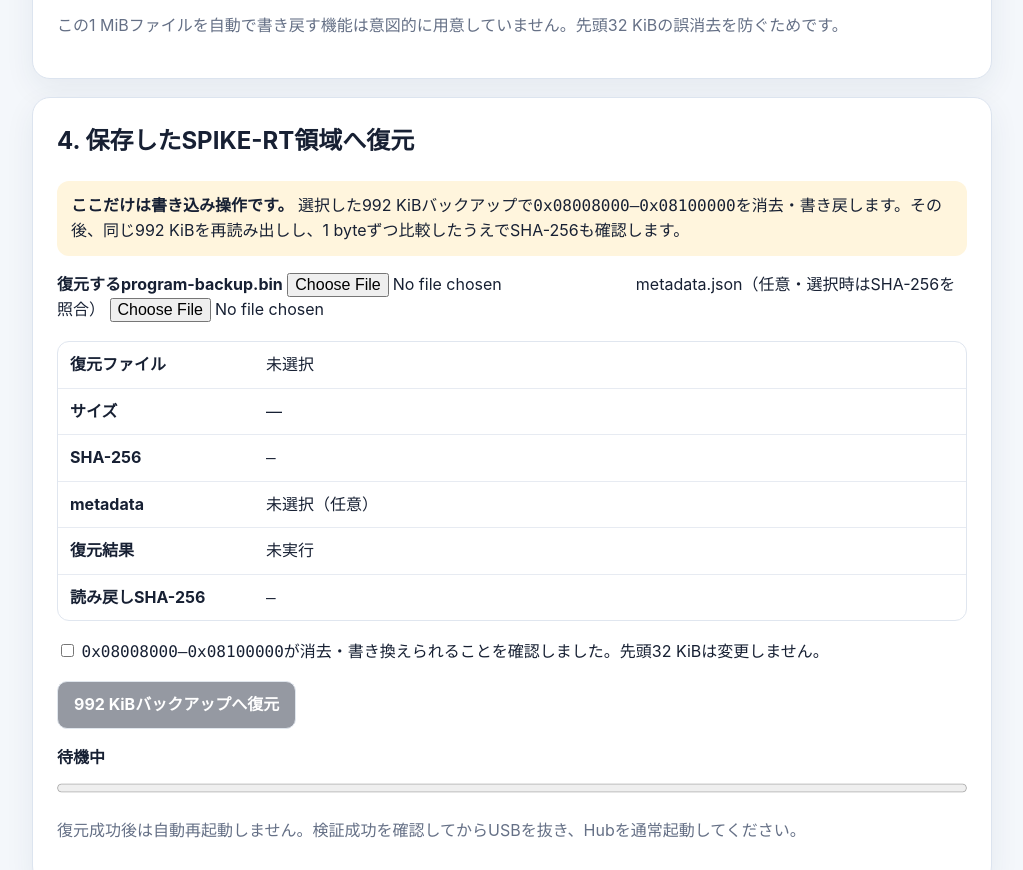
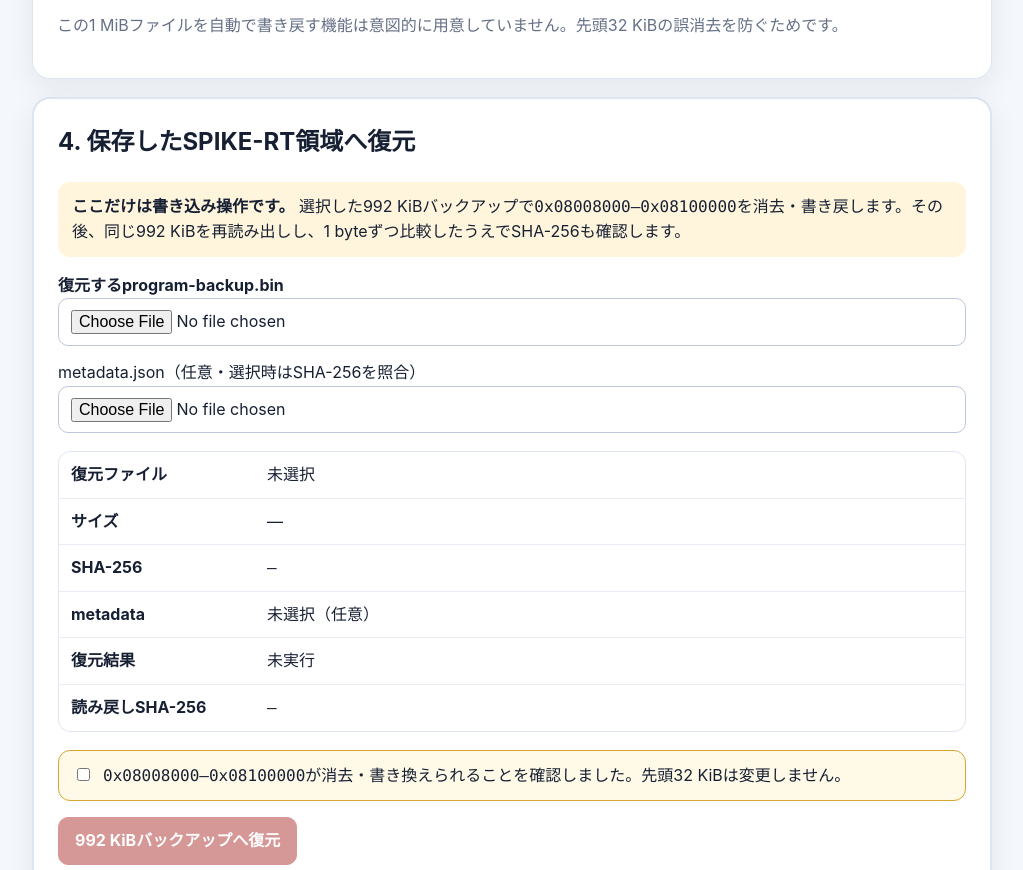
Before and after one commit to temesotejam/spike-rt-hub-dumper, a website with bundled scripts: page web/index.html in a window 1280 px wide. Shown: the part 2163-3033 px from the top of the page, without its empty margins (128-1151 px from the left). Built offline with nearby package versions, Linux system fonts and the light colour scheme.

Commit message:
Style backup and restore controls

```diff
--- a/web/style.css
+++ b/web/style.css
@@ -36,6 +36,7 @@ h2 { margin-top: 0; }
   margin: 18px 0;
   box-shadow: 0 10px 30px rgba(33, 55, 84, .07);
 }
+.restore-card { border-width: 2px; }
 
 .notice {
   border-radius: 12px;
@@ -45,6 +46,7 @@ h2 { margin-top: 0; }
 .notice.good { background: #eaf8f0; }
 .notice.warning { background: #fff5dd; }
 .muted { color: #657086; }
+.secondary-label { display: block; margin-top: 14px; }
 
 .instructions summary { cursor: pointer; font-weight: 700; }
 .instructions ol { margin-bottom: 0; }
@@ -79,8 +81,10 @@ button {
   cursor: pointer;
   font-weight: 700;
 }
+button.danger { background: #a61b1b; border-color: #a61b1b; }
 button:disabled { opacity: .45; cursor: not-allowed; }
-input[type="url"] {
+input[type="url"],
+input[type="file"] {
   width: 100%;
   border: 1px solid #bcc8d9;
   border-radius: 10px;
@@ -88,6 +92,16 @@ input[type="url"] {
   background: #fff;
   color: inherit;
 }
+.confirm-line {
+  display: flex;
+  gap: 10px;
+  align-items: flex-start;
+  padding: 12px 14px;
+  border: 1px solid #d5a72f;
+  border-radius: 12px;
+  background: #fff9e8;
+}
+.confirm-line input { margin-top: .35em; flex: 0 0 auto; }
 progress { width: 100%; height: 18px; }
 .progress-label { font-weight: 700; margin-bottom: 6px; }
 
@@ -99,7 +113,7 @@ progress { width: 100%; height: 18px; }
 .match-details ul { margin: 8px 0 0; }
 pre {
   margin: 0;
-  max-height: 360px;
+  max-height: 420px;
   overflow: auto;
   white-space: pre-wrap;
   word-break: break-word;
@@ -119,12 +133,15 @@ footer { color: #657086; font-size: .92rem; padding-top: 8px; }
 @media (prefers-color-scheme: dark) {
   :root { color: #e8edf5; background: #0f1420; }
   .card { background: #171e2c; border-color: #2b3547; box-shadow: none; }
+  .restore-card { border-color: #665128; }
   .notice { background: #1b2a45; }
   .notice.good { background: #153326; }
   .notice.warning { background: #3a2d13; }
   .muted, footer { color: #9aa7ba; }
   .metadata { border-color: #344055; }
   .metadata div { border-color: #2f394c; }
-  input[type="url"] { background: #111827; border-color: #44516a; }
+  input[type="url"], input[type="file"] { background: #111827; border-color: #44516a; }
+  .confirm-line { background: #332a15; border-color: #665128; }
   button { background: #e8edf5; color: #172033; border-color: #e8edf5; }
+  button.danger { background: #c73e3e; color: white; border-color: #c73e3e; }
 }
```
